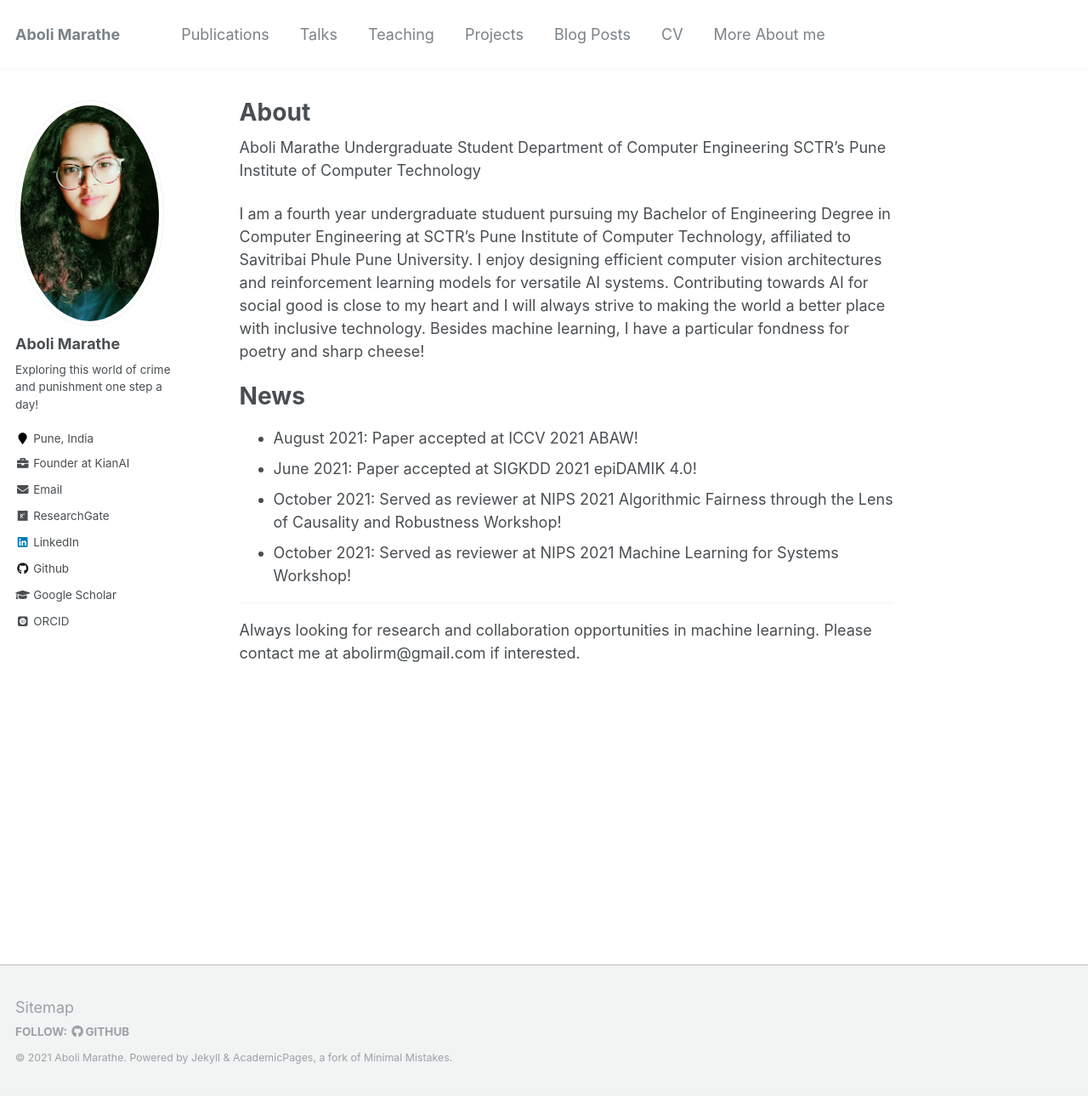
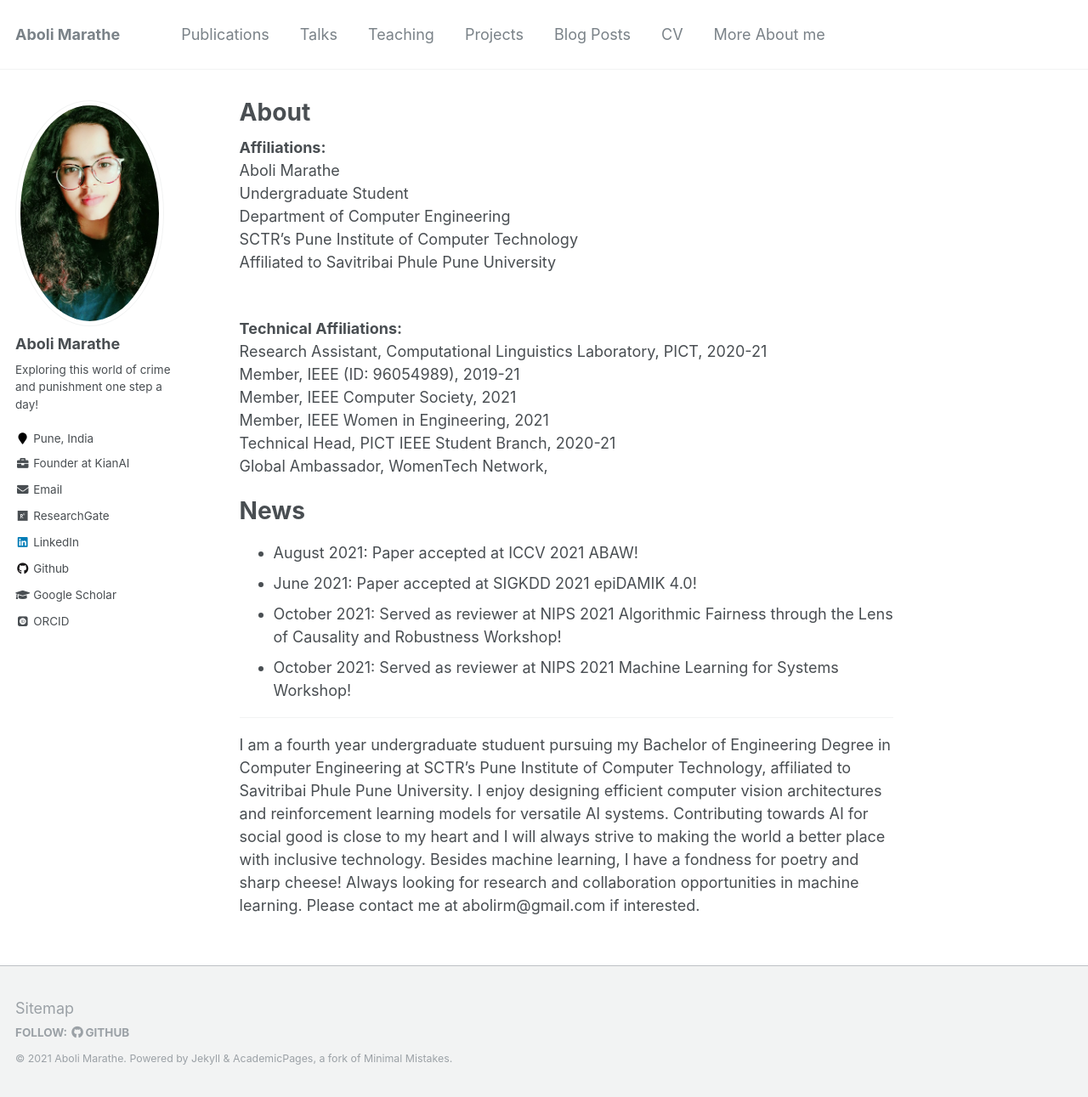
Before and after one commit to Infernolia/Infernolia.github.io, a Jekyll site: the page built from _pages/about.md, in a window 1280 px wide and 1291 px high. Shown: the whole window at 85% size. Built offline with Jekyll 4.4.1, drawn with Linux system fonts in a browser that asks for light colours; some web fonts are replaced.

Commit message:
Update about.md

```diff
--- a/_pages/about.md
+++ b/_pages/about.md
@@ -8,21 +8,27 @@ redirect_from:
   - /about.html
 ---
 
-Aboli Marathe
-Undergraduate Student
-Department of Computer Engineering
-SCTR's Pune Institute of Computer Technology
+<B>Affiliations: </B><BR>
+Aboli Marathe <BR>
+Undergraduate Student<BR>
+Department of Computer Engineering<BR>
+SCTR's Pune Institute of Computer Technology<BR>
+Affiliated to Savitribai Phule Pune University<BR><BR>
 
-I am a fourth year undergraduate studuent pursuing my Bachelor of Engineering Degree in Computer Engineering at SCTR's Pune Institute of Computer Technology, affiliated to Savitribai Phule Pune University. I enjoy designing efficient computer vision architectures and reinforcement learning models for versatile AI systems. Contributing towards AI for social good is close to my heart and I will always strive to making the world a better place with inclusive technology. Besides machine learning, I have a particular fondness for poetry and sharp cheese!
+<B>Technical Affiliations: </B><BR>
+Research Assistant, Computational Linguistics Laboratory, PICT, 2020-21<BR>
+Member, IEEE (ID: 96054989), 2019-21<BR>
+Member, IEEE Computer Society, 2021 <BR>
+Member, IEEE Women in Engineering, 2021 <BR>
+Technical Head, PICT IEEE Student Branch, 2020-21 <BR>
+Global Ambassador, WomenTech Network, <BR>
 
 News
 ======
-
 - August 2021: Paper accepted at ICCV 2021 ABAW!
 - June 2021: Paper accepted at SIGKDD 2021 epiDAMIK 4.0!
 - October 2021: Served as reviewer at NIPS 2021 Algorithmic Fairness through the Lens of Causality and Robustness Workshop!
 - October 2021: Served as reviewer at NIPS 2021 Machine Learning for Systems Workshop!
 
 ---
-
-Always looking for research and collaboration opportunities in machine learning. Please contact me at abolirm@gmail.com if interested.
+I am a fourth year undergraduate studuent pursuing my Bachelor of Engineering Degree in Computer Engineering at SCTR's Pune Institute of Computer Technology, affiliated to Savitribai Phule Pune University. I enjoy designing efficient computer vision architectures and reinforcement learning models for versatile AI systems. Contributing towards AI for social good is close to my heart and I will always strive to making the world a better place with inclusive technology. Besides machine learning, I have a fondness for poetry and sharp cheese! Always looking for research and collaboration opportunities in machine learning. Please contact me at abolirm@gmail.com if interested.
```
